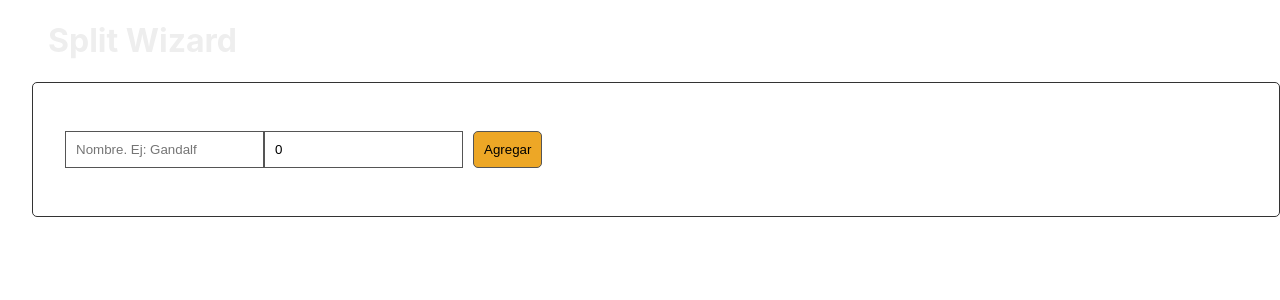
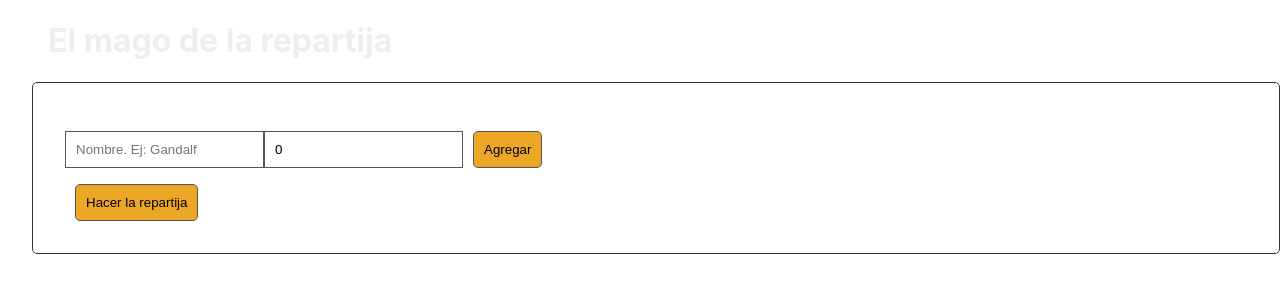
Before and after one commit to mmanna3/split-wizard, a React (Create React App) app: page / in a window 1280 px wide. Shown: the top 300 px of the page. Built offline with nearby package versions, Linux system fonts and the light colour scheme.

Commit message:
Hace la repartija como se debe

```diff
--- a/public/index.html
+++ b/public/index.html
@@ -24,7 +24,7 @@
       work correctly both with client-side routing and a non-root public URL.
       Learn how to configure a non-root public URL by running `npm run build`.
     -->
-    <title>React App</title>
+    <title>El mago de la repartija</title>
   </head>
   <body>
     <noscript>You need to enable JavaScript to run this app.</noscript>
--- a/src/App.tsx
+++ b/src/App.tsx
@@ -21,7 +21,7 @@ function App() {
 
   return (
     <div style={estilos.contenedor}>
-      <h1 style={estilos.titulo}>Split Wizard</h1>
+      <h1 style={estilos.titulo}>El mago de la repartija</h1>
       <ListaIntegrantes />
     </div>
   );
--- a/src/ListaIntegrantes.tsx
+++ b/src/ListaIntegrantes.tsx
@@ -1,10 +1,6 @@
 import { useState } from "react";
 import "./App.css";
-
-interface Integrante {
-  nombre: string;
-  cuantoPuso: number;
-}
+import { calcular, Deudor, IntegranteDelGrupo } from "./Logica";
 
 function ListaIntegrantes() {
   const estilos = {
@@ -28,14 +24,19 @@ function ListaIntegrantes() {
     },
   };
 
-  const [lista, setLista] = useState<Integrante[]>([]);
+  const [lista, setLista] = useState<IntegranteDelGrupo[]>([]);
   const [nombre, setNombre] = useState("");
-  const [cuantoPuso, setCuantoPuso] = useState(0);
+  const [plataQuePuso, setPlataQuePuso] = useState(0);
+  const [deudores, setDeudores] = useState<Deudor[]>([]);
 
   const agregarIntegrante = () => {
-    setLista((listaAnterior) => [...listaAnterior, { nombre, cuantoPuso }]);
+    setLista((listaAnterior) => [...listaAnterior, { nombre, plataQuePuso }]);
     setNombre("");
-    setCuantoPuso(0);
+    setPlataQuePuso(0);
+  };
+
+  const calcularLaRepartija = () => {
+    setDeudores(calcular(lista));
   };
 
   return (
@@ -47,7 +48,7 @@ function ListaIntegrantes() {
               {integrante.nombre}
             </span>
             <span>
-              {integrante.cuantoPuso}
+              {integrante.plataQuePuso}
             </span>
           </div>
         ))}
@@ -64,8 +65,8 @@ function ListaIntegrantes() {
           <input
             style={estilos.input}
             type="number"
-            value={cuantoPuso}
-            onChange={(event) => setCuantoPuso(parseInt(event.target.value, 10))}
+            value={plataQuePuso}
+            onChange={(event) => setPlataQuePuso(parseInt(event.target.value, 10))}
             placeholder="Cuánto puso. Ej: 236"
           />
           <button
@@ -76,6 +77,21 @@ function ListaIntegrantes() {
             Agregar
           </button>
         </div>
+        <button
+          type="button"
+          style={estilos.boton}
+          onClick={() => calcularLaRepartija()}
+        >
+          Hacer la repartija
+        </button>
+        <div>
+          {deudores.map((deudor) => (
+            <div>
+              {deudor.aQuienesLeDebe.map((acreedor) => (
+                <div>{`${deudor.nombre} le debe a ${acreedor.nombre} $${acreedor.cuantoTieneQueCobrar}`}</div>))}
+            </div>
+          ))}
+        </div>
       </div>
     </div>
   );
--- a/src/Logica.tsx
+++ b/src/Logica.tsx
@@ -51,6 +51,7 @@ export function calcular(integrantes: IntegranteDelGrupo[]): Deudor[] {
   tienenQueCobrarAlgo.forEach((acreedor) => {
     let cuantoLeFaltaAlAcreedor = acreedor.cuantoTieneQueCobrar;
 
+    // eslint-disable-next-line no-plusplus
     for (let i = 0; i < tienenQuePagarAlgo.length; i++) {
       if (tienenQuePagarAlgo[i].cuantoDebeEnTotal > 0 && cuantoLeFaltaAlAcreedor > 0) {
         const debeMenosDeLoQueTieneQueCobrarElAcreedor = cuantoLeFaltaAlAcreedor
```
